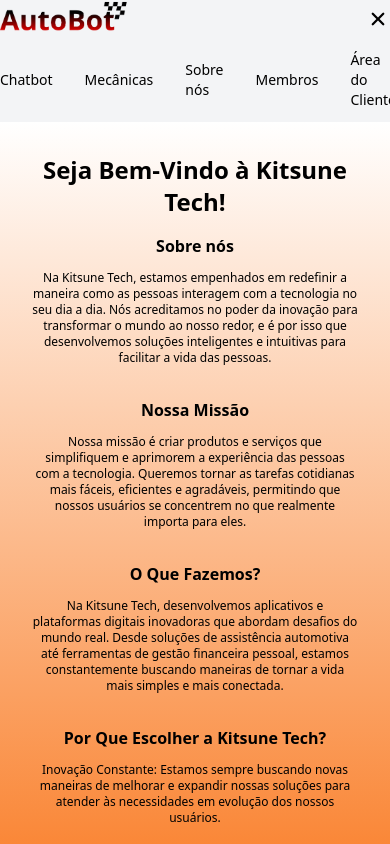
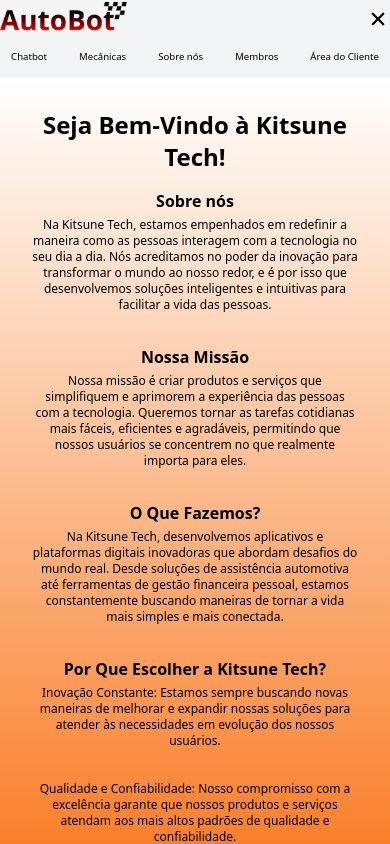
Before and after one commit to KitsuneTechno/HTML_NextJS, a Next.js app in the folder autobot/: page /sobre in a window 390 px wide. Both pictures are taken after a click on the button 378 px from the left and 19 px from the top of the page. Shown: the top 844 px of the page. Built offline with nearby package versions, Linux system fonts and the light colour scheme.

Commit message:
Ajustes na responsividade das páginas.

```diff
--- a/autobot/src/app/globals.css
+++ b/autobot/src/app/globals.css
@@ -64,11 +64,11 @@
     }
 
     & h4, h5{
-      @apply text-xs mt-3 sm:mt-2 md:text-base text-white;
+      @apply text-xsm mt-3 sm:mt-2 md:text-base text-white;
     }
 
     & a{
-      @apply inline-block text-xs p-1 sm:mt-2 sm:font-normal md:text-xs md:mt-4 md:p-2
+      @apply inline-block text-xsm p-1 sm:mt-2 sm:font-normal md:text-xs md:mt-4 md:p-2
       border-solid border-2 border-gray-400 rounded-xl cursor-pointer md:font-semibold text-gray-400
       no-underline transition ease-in-out hover:bg-black hover:text-white hover:border-black
       duration-200;
@@ -78,7 +78,7 @@
   .btnRepository{
     @apply block text-gray-400 no-underline font-bold text-center
     text-lg sm:text-2xl md:text-3xl transition ease-in-out hover:text-blue-500
-    hover:underline duration-200 mt-48;
+    hover:underline duration-200 mt-48 lg:mt-44;
   }
 
   .aboutContainer{
@@ -90,7 +90,7 @@
     }
 
     & h3{
-      @apply font-semibold mb-3 text-center;
+      @apply font-semibold mb-1 sm:mb-3 text-center;
     }
 
     & p{
--- a/autobot/src/app/membros/page.tsx
+++ b/autobot/src/app/membros/page.tsx
@@ -13,7 +13,7 @@ export default function Membros(){
                 <Image
                 src={LogoKitsune}
                 alt="Logo da Kitsune Tech"
-                className="block w-60 sm:w-80 md:w-2/4 m-8 pb-44"/>
+                className="block w-60 sm:w-80 md:w-2/4 m-8 pb-44 lg:pb-40"/>
             </div>
 
             <div className="flex items-center justify-center gap-2 h-7 sm:gap-4 md:gap-8 mb-8">
--- a/autobot/src/components/Menu/Menu.tsx
+++ b/autobot/src/components/Menu/Menu.tsx
@@ -57,18 +57,18 @@ export default function Menu() {
                     <div className="flex flex-col-reverse justify-between basis-full items-center py-3 bg-gray-100">
                         <ul>
                             <li
-                            className="text-sm transition ease-in-out hover:bg-orange-600 rounded duration-200">
+                            className="text-slm sm:text-sm transition ease-in-out hover:bg-orange-600 rounded duration-200">
                                 <Link href={"/chatbot"}>Chatbot</Link></li>
                             <li
-                            className="text-sm transition ease-in-out hover:bg-orange-600 rounded duration-200">
+                            className="text-slm sm:text-sm transition ease-in-out hover:bg-orange-600 rounded duration-200">
                                 <Link href={"/mecanicas"}>Mecânicas</Link></li>
                             <li
-                            className="text-sm transition ease-in-out hover:bg-orange-600 rounded duration-200">
+                            className="text-slm sm:text-sm transition ease-in-out hover:bg-orange-600 rounded duration-200">
                                 <Link href={"/sobre"}>Sobre nós</Link></li>
                             <li
-                            className="text-sm transition ease-in-out hover:bg-orange-600 rounded duration-200">
+                            className="text-slm sm:text-sm transition ease-in-out hover:bg-orange-600 rounded duration-200">
                                 <Link href={"/membros"}>Membros</Link></li>
-                            <li className="text-sm transition ease-in-out hover:bg-orange-600 rounded duration-200"><Link href={"/cliente"}>Área do Cliente</Link></li>
+                            <li className="text-slm sm:text-sm transition ease-in-out hover:bg-orange-600 rounded duration-200"><Link href={"/cliente"}>Área do Cliente</Link></li>
                         </ul>
                     </div>
                 )
--- a/autobot/tailwind.config.ts
+++ b/autobot/tailwind.config.ts
@@ -19,6 +19,10 @@ const config: Config = {
       },
       screens: {
         'max-sm': {'max' : '768px'}
+      },
+      fontSize: {
+        xsm: "0.5rem",
+        slm: "0.6rem"
       }
     },
   },
```
